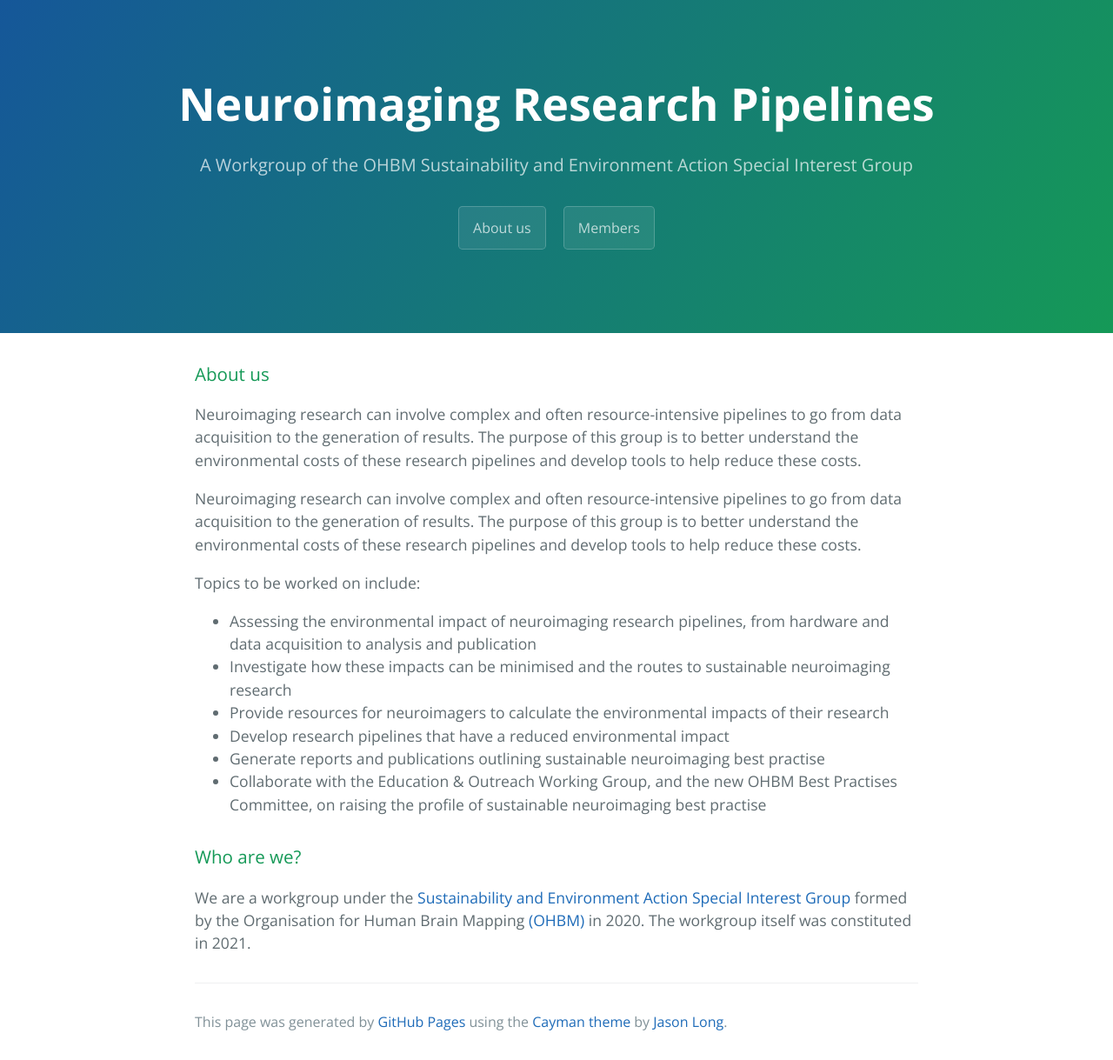
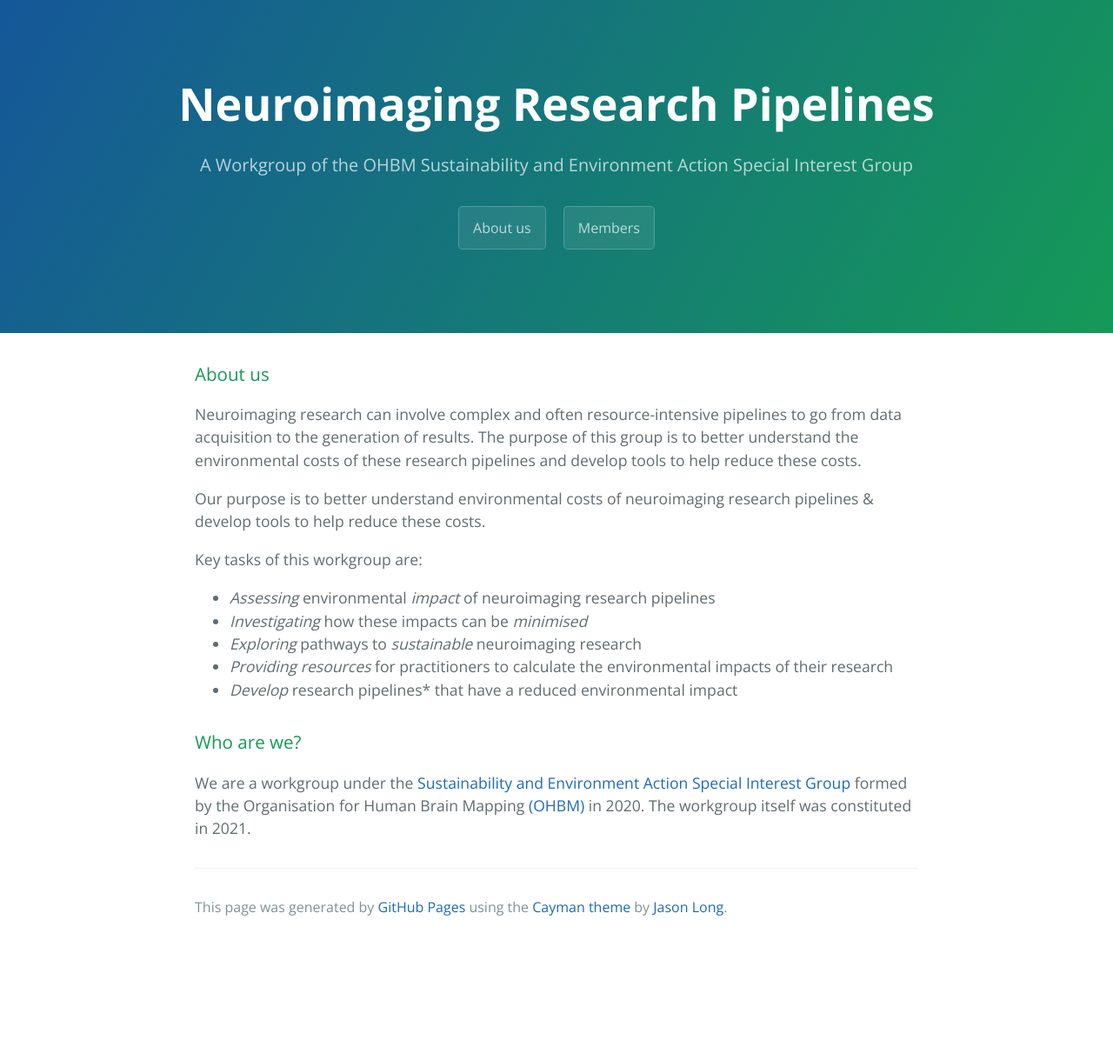
Before and after one commit to neuropipelines/neuropipelines.github.io, a Jekyll site: the page built from index.md, in a window 1280 px wide. Shown: the whole page at 87% size. Built offline with Jekyll 4.4.1, drawn with Linux system fonts in a browser that asks for light colours; after the commit the page ends 1087 px from its top, so only the background shows below that.

Commit message:
Update about us

```diff
--- a/index.md
+++ b/index.md
@@ -1,23 +1,21 @@
 ---
 title: About us
 layout: template
-filename: about
+filename: index
 ---
 
 ### About us
 
 Neuroimaging research can involve complex and often resource-intensive pipelines to go from data acquisition to the generation of results. The purpose of this group is to better understand the environmental costs of these research pipelines and develop tools to help reduce these costs.
 
-Neuroimaging research can involve complex and often resource-intensive pipelines to go from data acquisition to the generation of results. The purpose of this group is to better understand the environmental costs of these research pipelines and develop tools to help reduce these costs.
+Our purpose is to better understand environmental costs of neuroimaging research pipelines & develop tools to help reduce these costs.
 
-Topics to be worked on include:
-
-* Assessing the environmental impact of neuroimaging research pipelines, from hardware and data acquisition to analysis and publication
-* Investigate how these impacts can be minimised and the routes to sustainable neuroimaging research
-* Provide resources for neuroimagers to calculate the environmental impacts of their research
-* Develop research pipelines that have a reduced environmental impact
-* Generate reports and publications outlining sustainable neuroimaging best practise
-* Collaborate with the Education & Outreach Working Group, and the new OHBM Best Practises Committee, on raising the profile of sustainable neuroimaging best practise
+Key tasks of this workgroup are:
+* *Assessing* environmental *impact* of neuroimaging research pipelines
+* *Investigating* how these impacts can be *minimised*
+* *Exploring* pathways to *sustainable* neuroimaging research
+* *Providing resources* for practitioners to calculate the environmental impacts of their research
+* *Develop* research pipelines* that have a reduced environmental impact
 
 ### Who are we?
 
```
